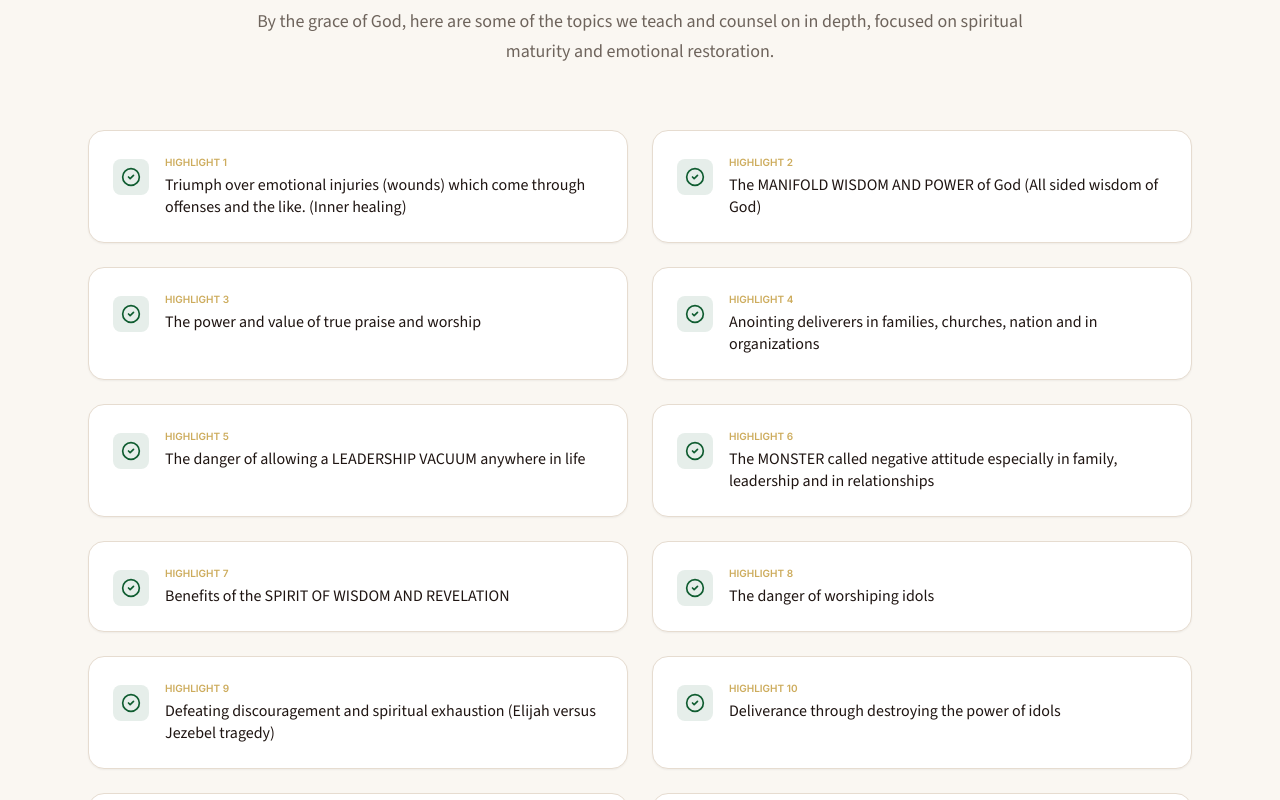
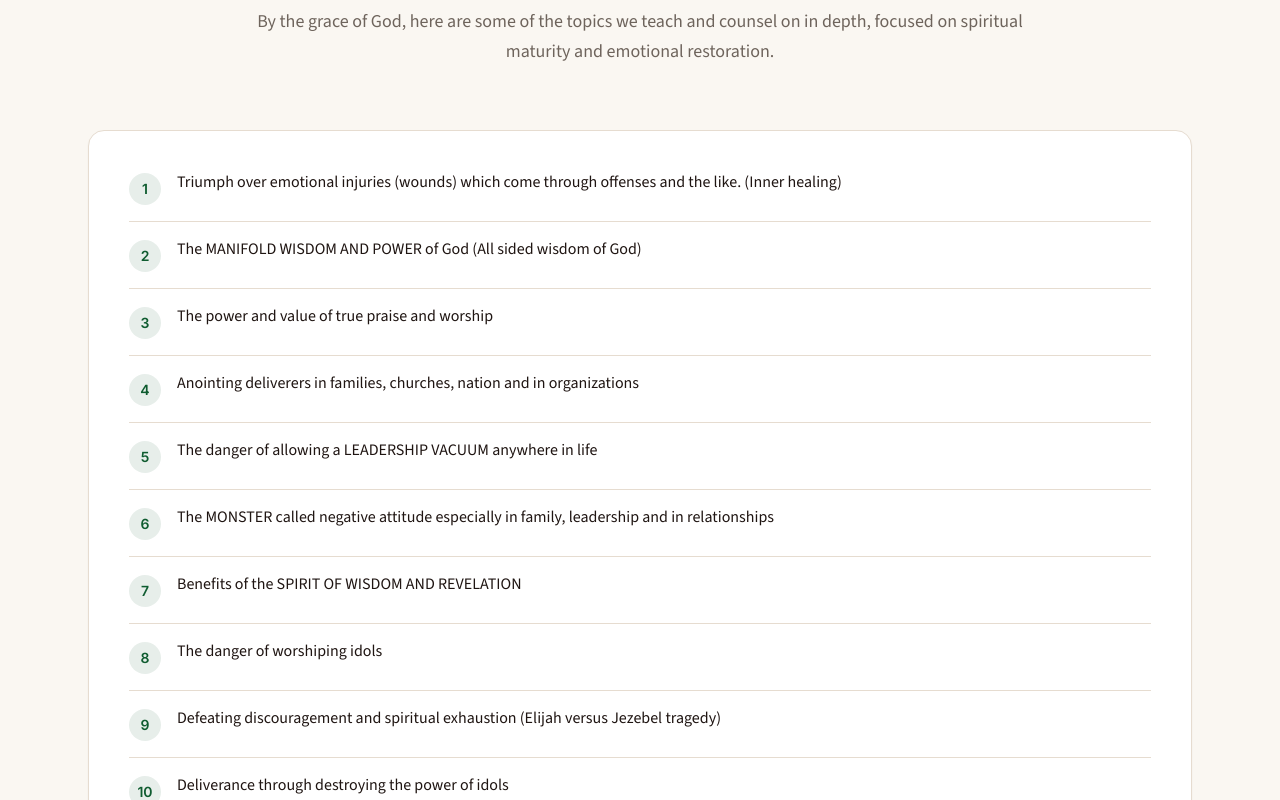
Before and after one commit to draron-dare-045/Kingdom_Ministry, a React (Vite) app in the folder kmc-source/: page /activities in a window 1280 px wide. Shown: the part 880-1680 px from the top of the page. Built offline with nearby package versions, Linux system fonts and the light colour scheme; no server answers.

Commit message:
updated the stlye for activities

```diff
--- a/kmc-source/src/components/Activities.jsx
+++ b/kmc-source/src/components/Activities.jsx
@@ -1,6 +1,6 @@
 import { useEffect, useState } from 'react'
 import { motion } from 'framer-motion'
-import { CheckCircle2, PhoneCall, ImageIcon, Loader2, CalendarDays } from 'lucide-react'
+import { PhoneCall, ImageIcon, Loader2, CalendarDays } from 'lucide-react'
 import { teachingHighlights, activityCategories, org } from '../data'
 import { api } from '../api'
 
@@ -119,26 +119,23 @@ function TeachingHighlights() {
         </p>
       </motion.div>
 
-      <div className="grid md:grid-cols-2 gap-6 mb-20">
-        {teachingHighlights.map((topic, index) => (
       <motion.div
-            key={index}
         initial={{ opacity: 0, y: 10 }}
         whileInView={{ opacity: 1, y: 0 }}
         viewport={{ once: true }}
-            transition={{ delay: index * 0.05 }}
-            className="flex items-start gap-4 p-6 bg-white rounded-2xl border border-border shadow-sm hover:shadow-md transition-shadow"
+        className="bg-white rounded-2xl border border-border shadow-sm p-6 md:p-10 mb-20"
       >
-            <div className="mt-1 bg-kingdomGreen/10 p-2 rounded-lg">
-              <CheckCircle2 size={20} className="text-kingdomGreen" />
-            </div>
-            <div>
-              <span className="block font-label text-[10px] text-gold font-bold mb-1">HIGHLIGHT {index + 1}</span>
+        <div className="flex flex-col divide-y divide-border">
+          {teachingHighlights.map((topic, index) => (
+            <div key={index} className="flex items-start gap-4 py-4 first:pt-0 last:pb-0">
+              <span className="mt-0.5 flex-shrink-0 w-8 h-8 rounded-full bg-kingdomGreen/10 text-kingdomGreen font-label font-bold text-sm flex items-center justify-center">
+                {index + 1}
+              </span>
               <p className="text-ink font-medium leading-snug">{topic}</p>
             </div>
-          </motion.div>
           ))}
         </div>
+      </motion.div>
 
       <motion.div
         initial={{ opacity: 0, scale: 0.95 }}
```
Lines whose indentation alone changed are shown as unchanged.
